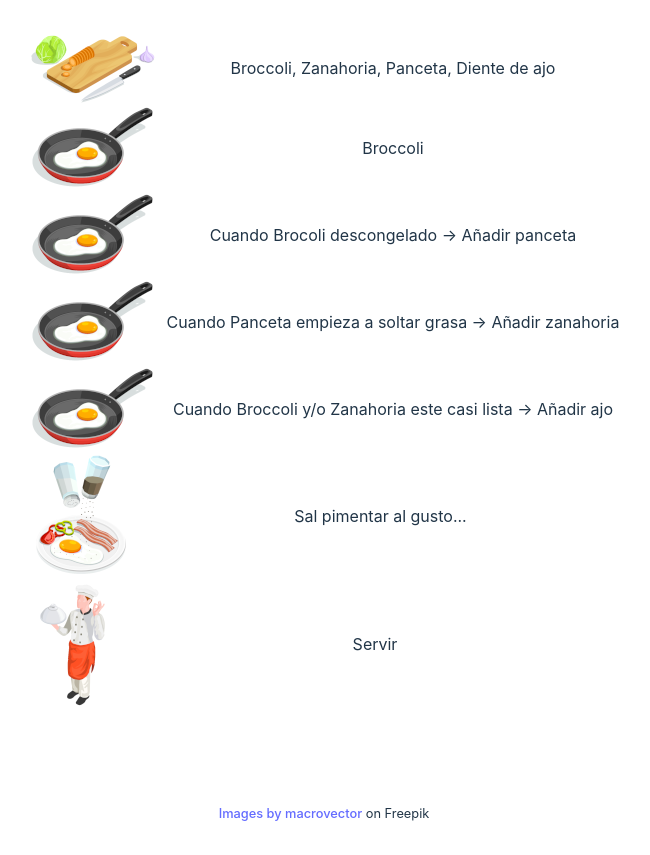
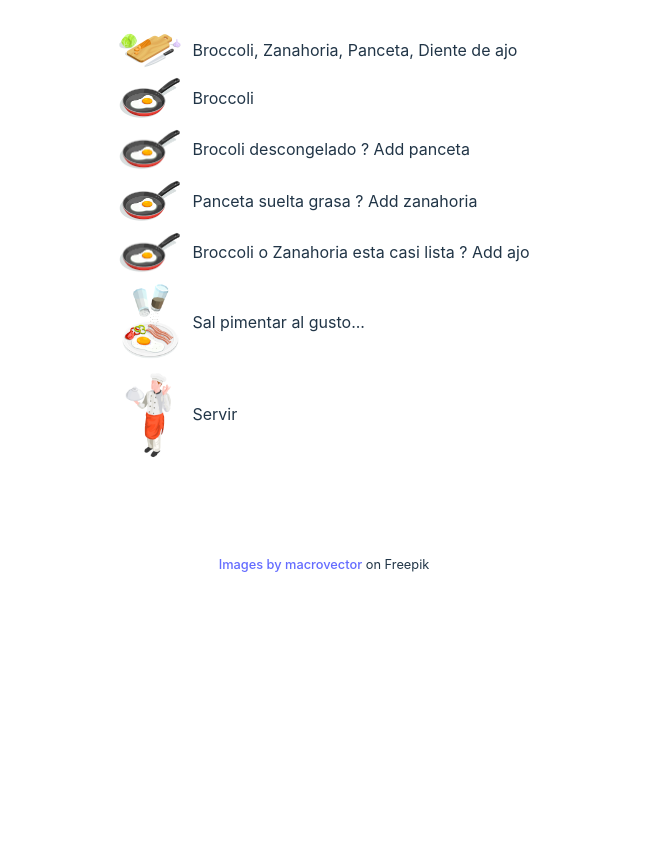
Before and after one commit to JaumeViBu/CookingStepsNotebook, a React (Vite) app: page / in a window 1280 px wide. Shown: the whole page, without its empty margins (316-966 px from the left). After the commit the page ends 800 px from the top, so only its background shows below. Built offline with nearby package versions, Linux system fonts and the light colour scheme.

Commit message:
applied imgs using imports

```diff
--- a/src/App.css
+++ b/src/App.css
@@ -1,7 +1,7 @@
 #root {
   max-width: 1280px;
   margin: 0 auto;
-  padding: 2rem;
+  padding: 2rem 1rem;
   text-align: center;
 }
 
--- a/src/components/CookingStepsList/CookingStepsList.jsx
+++ b/src/components/CookingStepsList/CookingStepsList.jsx
@@ -1,66 +1,75 @@
-import React from "react";
+import React, { useState } from "react";
 import CookingStep from "../pure/CookingStep/CookingStep";
 import styles from "./CookingStepsList.module.css";
+
+//img's
+import cutImg from "../../assets/cookingIcons/cut.png";
+import boilImg from "../../assets/cookingIcons/boil.png";
+import mixImg from "../../assets/cookingIcons/mix.png";
+import panImg from "../../assets/cookingIcons/pan.png";
+import serveImg from "../../assets/cookingIcons/serve.png";
+import spicesImg from "../../assets/cookingIcons/spices.png";
 
 const defaultSteps = [
   {
     icon: {
       imgAlt: "icon to represent cut actions",
-      img: "./src/assets/cookingIcons/cut.png",
+      img: cutImg,
     },
     desc: "Broccoli, Zanahoria, Panceta, Diente de ajo",
   },
   {
     icon: {
       imgAlt: "icon to represent cooking in pan actions",
-      img: "./src/assets/cookingIcons/pan.png",
+      img: panImg,
     },
     desc: "Broccoli",
   },
   {
     icon: {
       imgAlt: "icon to represent cooking in pan actions",
-      img: "./src/assets/cookingIcons/pan.png",
+      img: panImg,
     },
-    desc: "Cuando Brocoli descongelado -> Añadir panceta",
+    desc: "Brocoli descongelado ? Add panceta",
   },
   {
     icon: {
       imgAlt: "icon to represent cooking in pan actions",
-      img: "./src/assets/cookingIcons/pan.png",
+      img: panImg,
     },
-    desc: "Cuando Panceta empieza a soltar grasa -> Añadir zanahoria",
+    desc: "Panceta suelta grasa ? Add zanahoria",
   },
   {
     icon: {
       imgAlt: "icon to represent cooking in pan actions",
-      img: "./src/assets/cookingIcons/pan.png",
+      img: panImg,
     },
-    desc: "Cuando Broccoli y/o Zanahoria este casi lista -> Añadir ajo",
+    desc: "Broccoli o Zanahoria esta casi lista ? Add ajo",
   },
   {
     icon: {
       imgAlt: "icon to represent adding spices actions",
-      img: "./src/assets/cookingIcons/spices.png",
+      img: spicesImg,
     },
     desc: "Sal pimentar al gusto...",
   },
   {
     icon: {
       imgAlt: "icon to represent serving actions",
-      img: "./src/assets/cookingIcons/serve.png",
+      img: serveImg,
     },
     desc: "Servir",
   },
 ];
 
 const CookingStepsList = () => {
+  const [steps, setSteps] = useState(defaultSteps);
+
   return (
     <ul>
-      {defaultSteps.map((step, i) => (
+      {steps.map((step, i) => (
         <CookingStep cookingStepProp={step} key={i} />
       ))}
-      {/* <CookingStep cookingStepProp={defaultCookingStep} /> */}
     </ul>
   );
 };
--- a/src/components/CookingStepsList/CookingStepsList.module.css
+++ b/src/components/CookingStepsList/CookingStepsList.module.css
@@ -1,3 +1,6 @@
 ul {
   list-style: none;
+  display: flex;
+  flex-direction: column;
+  gap: 0.5rem;
 }
--- a/src/components/pure/CookingStep/CookingStep.module.css
+++ b/src/components/pure/CookingStep/CookingStep.module.css
@@ -5,7 +5,11 @@ li {
 
 li span {
   display: flex;
-  justify-content: center;
   align-items: center;
   width: 100%;
+  text-align: left;
 }
+
+li img {
+  width: 64px;
+}
```
Also changed, not shown: src/assets/cookingIcons/boil.png (added), src/assets/cookingIcons/mix.png (added).
